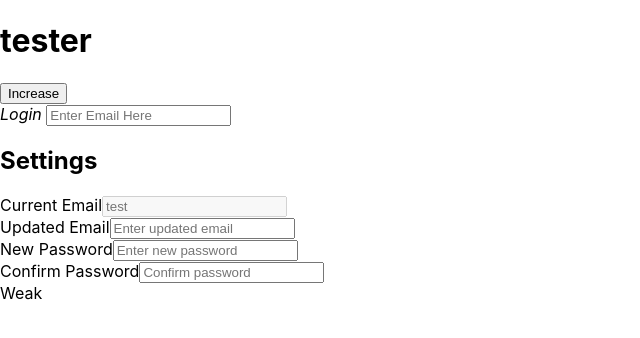
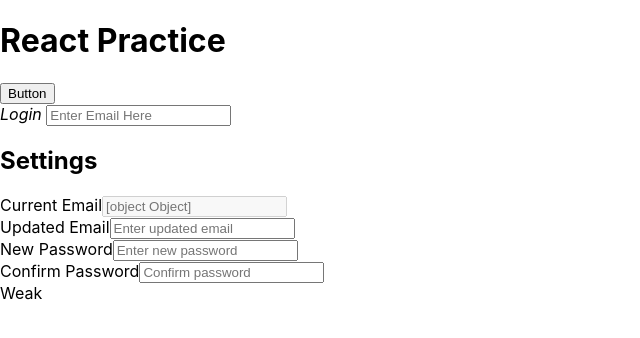
Before and after one commit to DanielOmarZavala/react-exercises, a React (Create React App) app in the folder first-app/: page / in a window 1280 px wide. Shown: the top 338 px of the page, without its empty margins (0-640 px from the left). Built offline with nearby package versions, Linux system fonts and the light colour scheme.

Commit message:
slight refactoring, added object destructuring

```diff
--- a/first-app/src/components/counter.jsx
+++ b/first-app/src/components/counter.jsx
@@ -10,8 +10,9 @@
     render() {
         return (
             <React.Fragment>
-                <h1>tester</h1>
-                <button>Increase</button>
+                <h1>React Practice</h1>
+
+                <button>Button</button>
 
                 <div className="container">
                     <i>Login </i>
@@ -24,16 +25,19 @@
                     <div className="user-details">
                         <div className="input-box">
                             <span className="details">Current Email</span>
-                            <input disabled type="text" placeholder={this.user.email}/>
+                            <input disabled type="text" placeholder={this.formatEmail()}/>
                         </div>
+
                         <div className="input-box">
                             <span className="details">Updated Email</span>
                             <input type="text" id="new-email" placeholder="Enter updated email"/>
                         </div>
+
                         <div className="input-box">
                             <span className="details">New Password</span>
                             <input id="new-password" type="password" placeholder="Enter new password"/>
                         </div>
+
                         <div className="input-box">
                             <span className="details">Confirm Password</span>
                             <input id="confirm-password" type="password" placeholder="Confirm password"/>
@@ -49,4 +53,9 @@
             </React.Fragment>
         );
     }
+
+    formatEmail() {
+        const {email} = this.user;
+        return email === "test" ? <h1>TEST</h1> : email;
+    }
 }
```
